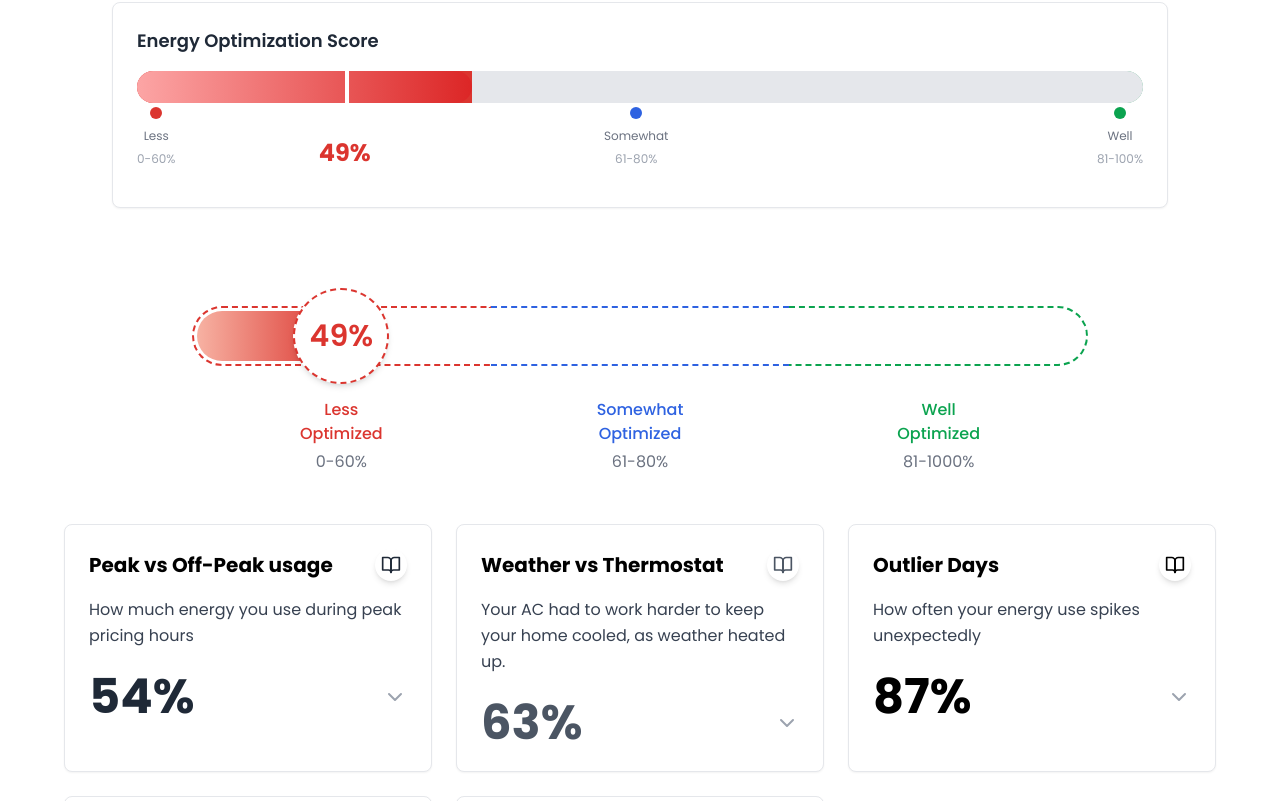
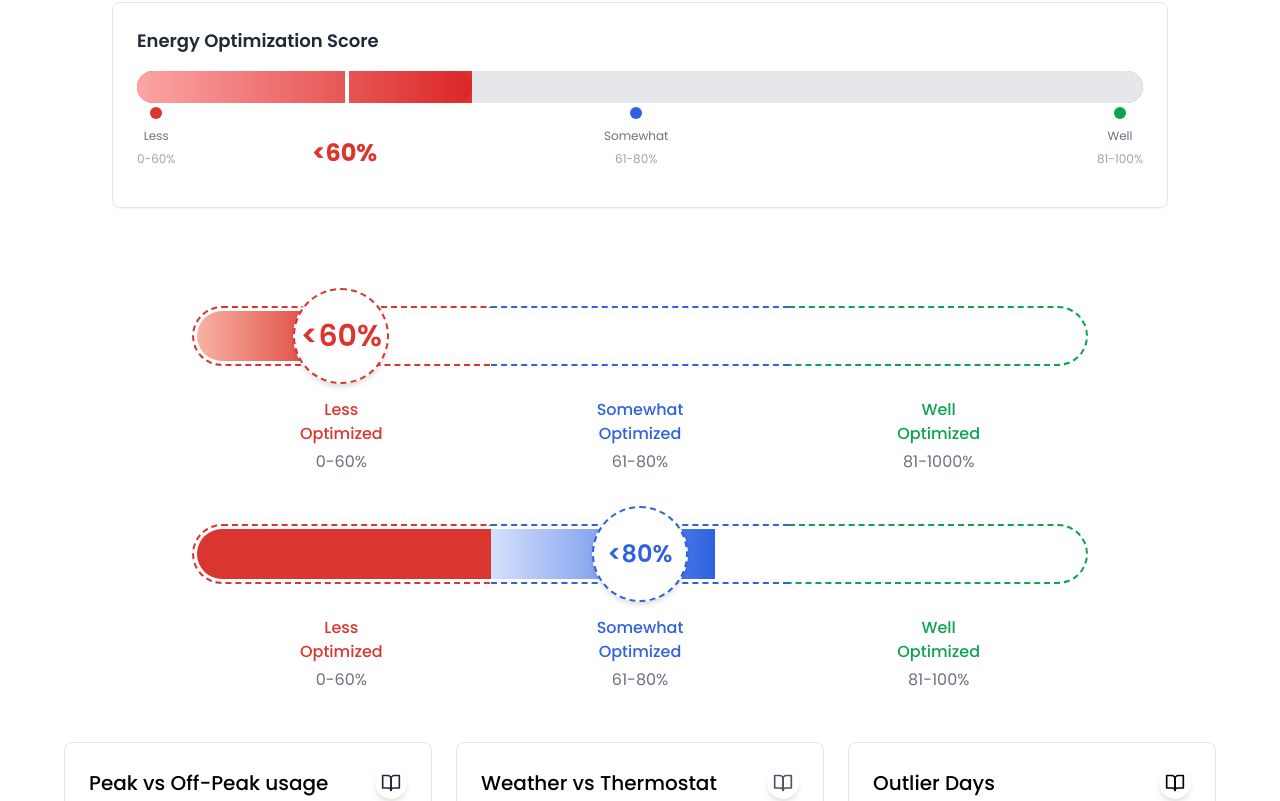
Before and after one commit to davemelk100/progress-meter, a React (Vite) app: page / in a window 1280 px wide. Shown: the part 879-1680 px from the top of the page. Built offline with nearby package versions, Linux system fonts and the light colour scheme.

Commit message:
8 progress meter

```diff
--- a/src/App.tsx
+++ b/src/App.tsx
@@ -160,7 +160,7 @@ function App() {
               </h1>
             </div>
             <div className="flex items-center gap-4">
-              <div className="text-6xl font-bold text-black">49%</div>
+              <div className="text-6xl font-bold text-black">&lt;60%</div>
               <div className="w-8 h-8 rounded-full bg-white flex items-center justify-center shadow-md">
                 <BookOpen className="w-5 h-5 text-black" />
               </div>
@@ -209,7 +209,9 @@ function App() {
                 className="relative mt-3 text-center"
                 style={{ marginLeft: "30%", transform: "translateX(-50%)" }}
               >
-                <span className="text-2xl font-bold text-gray-700">49%</span>
+                <span className="text-2xl font-bold text-gray-700">
+                  &lt;60%
+                </span>
               </div>
 
               {/* Section Labels for First Bar */}
@@ -265,7 +267,9 @@ function App() {
                 className="relative mt-3 text-center"
                 style={{ marginLeft: "30%", transform: "translateX(-50%)" }}
               >
-                <span className="text-2xl font-bold text-gray-700">49%</span>
+                <span className="text-2xl font-bold text-gray-700">
+                  &lt;60%
+                </span>
               </div>
 
               {/* Section Labels for Second Bar */}
@@ -367,9 +371,7 @@ function App() {
                         <span
                           className="text-3xl font-semibold"
                           style={{ color: "#DB352F" }}
-                        >
-                          49%
-                        </span>
+                        ></span>
                       </div>
                     </div>
                   </div>
@@ -530,7 +532,7 @@ function App() {
                             className="text-3xl font-bold"
                             style={{ color: "#dd342d" }}
                           >
-                            49%
+                            &lt;60%
                           </span>
                         </div>
                       </div>
@@ -661,7 +663,7 @@ function App() {
                     }}
                   ></div>
 
-                  {/* 49% label below notch */}
+                  {/* &lt;60% label below notch */}
                   <div
                     className="absolute text-2xl font-bold"
                     style={{
@@ -672,7 +674,7 @@ function App() {
                       color: "#DB352F",
                     }}
                   >
-                    49%
+                    &lt;60%
                   </div>
 
                   {/* Level Indicators */}
@@ -750,13 +752,14 @@ function App() {
                 </div>
                 {/* Somewhat Optimized */}
                 <div className="flex-1 h-full relative z-0">
+                  {/* Dashed border only, no blue gradient fill */}
                   <div
                     className="absolute inset-0 border-t-2 border-b-2 border-dashed"
                     style={{
                       borderColor: "#2E62E1",
                       borderLeft: "none",
-                      borderRight: "none",
                       borderRadius: 0,
+                      zIndex: 2,
                     }}
                   ></div>
                 </div>
@@ -785,7 +788,7 @@ function App() {
                     className="text-3xl font-semibold"
                     style={{ color: "#DB352F" }}
                   >
-                    49%
+                    &lt;60%
                   </span>
                 </div>
               </div>
@@ -829,6 +832,135 @@ function App() {
           </div>
         </div>
 
+        {/* Eleventh Progress Meter - Blue Section Highlight */}
+        <div className="mt-[50px] mb-[50px]">
+          <div className="relative w-full flex flex-col items-center">
+            {/* Meter Bar */}
+            <div
+              className="relative w-full max-w-4xl flex items-center justify-between"
+              style={{ height: 60 }}
+            >
+              {/* Segments */}
+              <div className="flex w-full h-full">
+                {/* Less Optimized */}
+                <div className="flex-1 h-full relative z-0">
+                  <div
+                    className="absolute inset-0 rounded-l-full rounded-r-none border-2 border-dashed"
+                    style={{ borderColor: "#DB352F", borderRight: "none" }}
+                  ></div>
+                  {/* Fill up to end of red section */}
+                  <div
+                    className="absolute"
+                    style={{
+                      left: 5,
+                      top: 5,
+                      height: "calc(100% - 10px)",
+                      width: "100%",
+                      background: "#DB352F",
+                      borderTopLeftRadius: "9999px",
+                      borderBottomLeftRadius: "9999px",
+                      borderTopRightRadius: 0,
+                      borderBottomRightRadius: 0,
+                      zIndex: 1,
+                    }}
+                  ></div>
+                </div>
+                {/* Somewhat Optimized */}
+                <div className="flex-1 h-full relative z-0">
+                  {/* Blue gradient fill (75% width, left-aligned) */}
+                  <div
+                    className="absolute"
+                    style={{
+                      left: 0,
+                      top: 5,
+                      height: "calc(100% - 10px)",
+                      width: "75%",
+                      background:
+                        "linear-gradient(90deg, #D6E0FB 0%, #2E62E1 100%)",
+                      borderRadius: 0,
+                      zIndex: 1,
+                    }}
+                  ></div>
+                  {/* Dashed border above gradient */}
+                  <div
+                    className="absolute inset-0 border-t-2 border-b-2 border-dashed"
+                    style={{
+                      borderColor: "#2E62E1",
+                      borderLeft: "none",
+                      borderRadius: 0,
+                      zIndex: 2,
+                    }}
+                  ></div>
+                </div>
+                {/* Well Optimized */}
+                <div className="flex-1 h-full relative z-0">
+                  <div
+                    className="absolute inset-0 rounded-r-full rounded-l-none border-2 border-dashed"
+                    style={{ borderColor: "#0BA34F", borderLeft: "none" }}
+                  ></div>
+                </div>
+              </div>
+              {/* &lt;80% Circle Overlay in Blue Section */}
+              <div
+                className="absolute z-10"
+                style={{
+                  left: "50%",
+                  top: "50%",
+                  transform: "translate(-50%, -50%)",
+                }}
+              >
+                <div
+                  className="w-24 h-24 rounded-full bg-white flex items-center justify-center border-2 border-dashed shadow-md"
+                  style={{ borderColor: "#2E62E1" }}
+                >
+                  <span
+                    className="text-2xl font-semibold"
+                    style={{ color: "#2E62E1" }}
+                  >
+                    &lt;80%
+                  </span>
+                </div>
+              </div>
+            </div>
+            {/* Labels and Ranges */}
+            <div className="flex w-full max-w-4xl justify-between mt-8">
+              <div className="flex-1 text-center">
+                <div
+                  className="font-medium text-gray-800"
+                  style={{ color: "#DB352F" }}
+                >
+                  Less
+                  <br />
+                  Optimized
+                </div>
+                <div className="text-gray-500 mt-1">0-60%</div>
+              </div>
+              <div className="flex-1 text-center">
+                <div
+                  className="font-medium text-gray-800"
+                  style={{ color: "#2E62E1" }}
+                >
+                  Somewhat
+                  <br />
+                  Optimized
+                </div>
+                <div className="text-gray-500 mt-1">61-80%</div>
+              </div>
+              <div className="flex-1 text-center">
+                <div
+                  className="font-medium text-gray-800"
+                  style={{ color: "#0BA34F" }}
+                >
+                  Well
+                  <br />
+                  Optimized
+                </div>
+                <div className="text-gray-500 mt-1">81-100%</div>
+              </div>
+            </div>
+          </div>
+        </div>
+
         {/* Cards Grid */}
         <div className="grid grid-cols-1 md:grid-cols-2 lg:grid-cols-3 gap-6">
           {optimizationCards.map((card, index) => (
@@ -837,7 +969,7 @@ function App() {
               className="bg-white rounded-lg shadow-sm border border-gray-200 p-6 hover:shadow-md transition-shadow"
             >
               <div className="flex items-center justify-between mb-4">
-                <h2 className="text-xl font-bold text-black">{card.title}</h2>
+                <h2 className="text-xl font-medium text-black">{card.title}</h2>
                 <button
                   onClick={() => openModal(card)}
                   className={`w-8 h-8 rounded-full bg-white flex items-center justify-center shadow-md hover:shadow-lg transition-shadow cursor-pointer ${getInfoIconColor(
```
